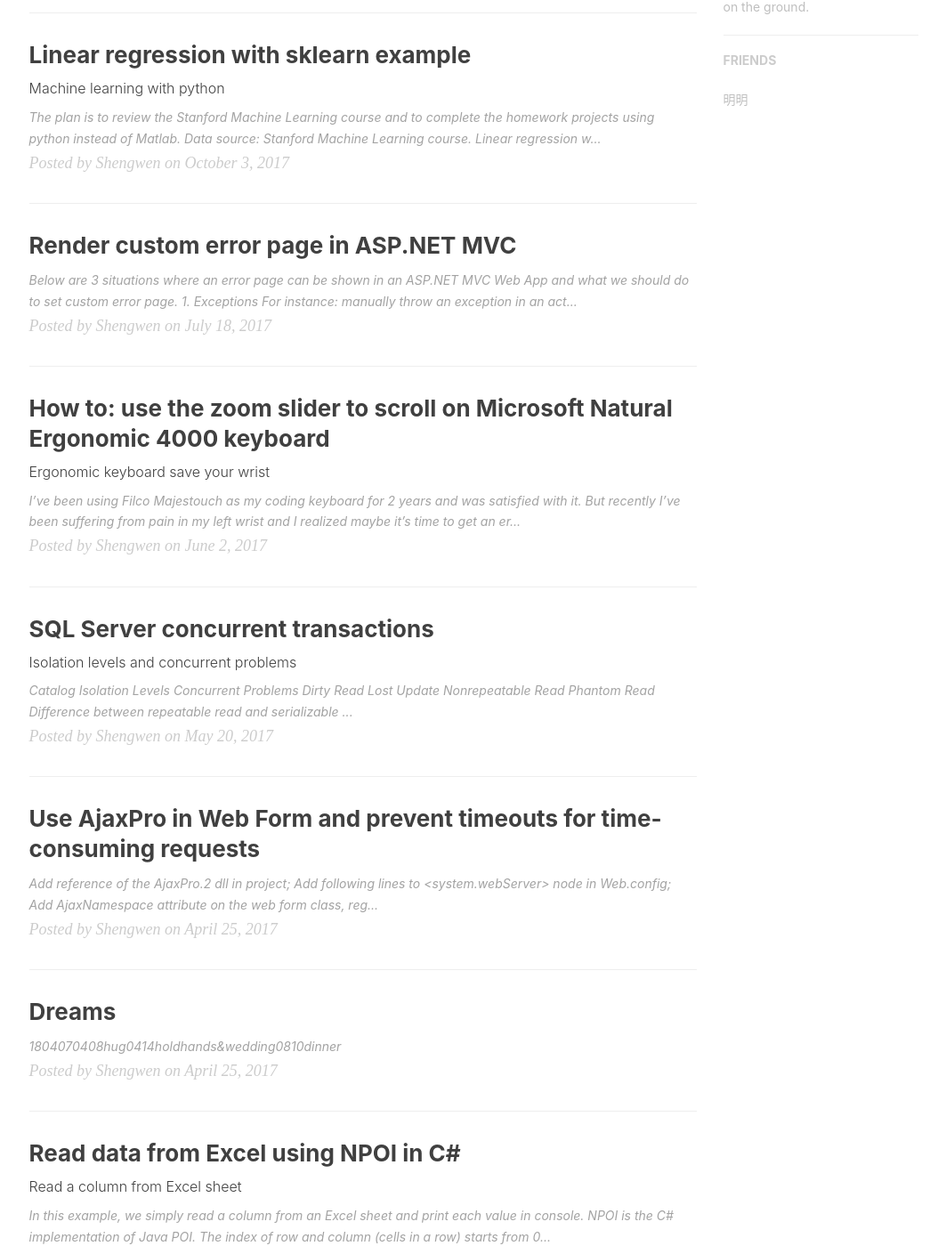
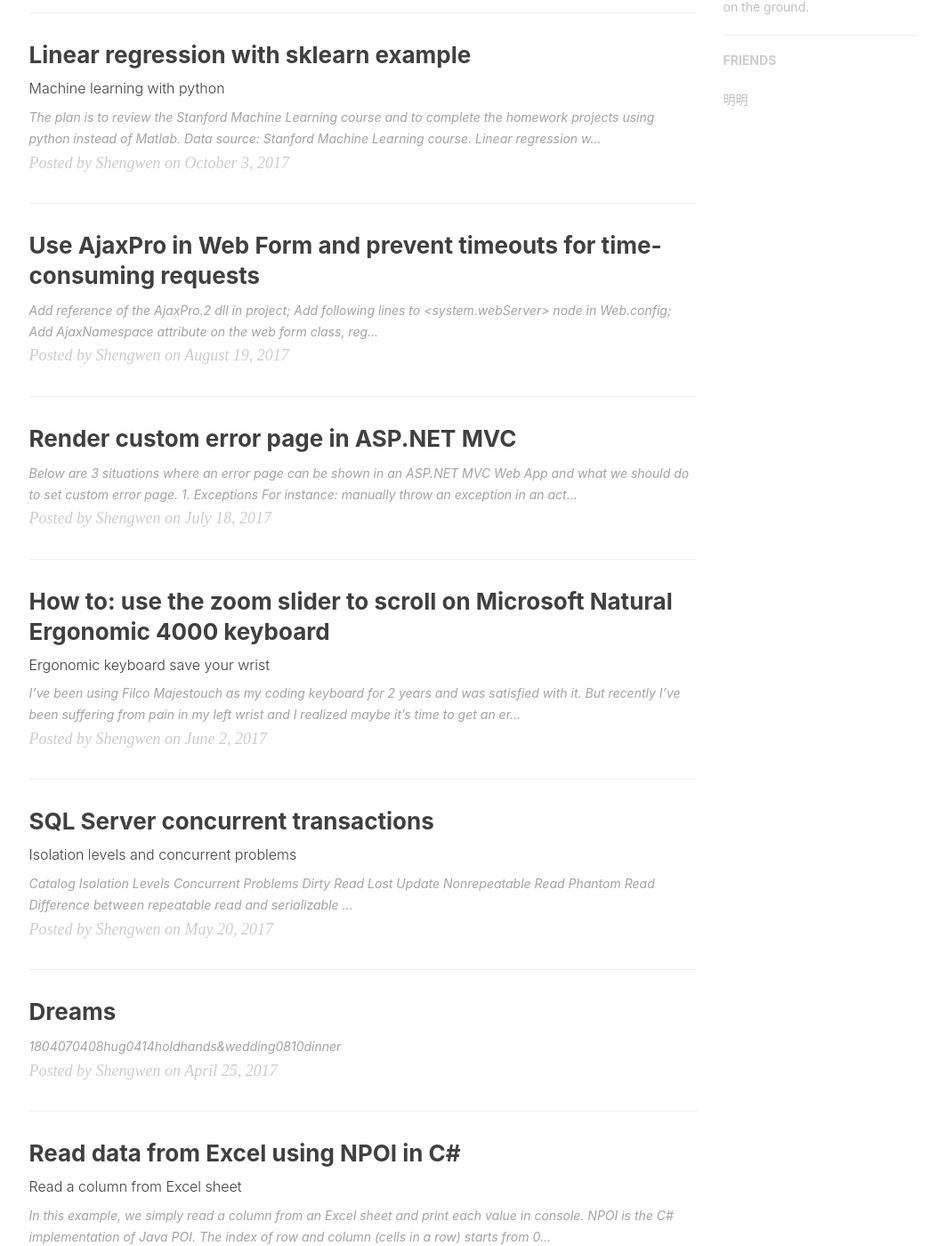
Before and after one commit to shengwenbai/shengwenbai.github.io, a Jekyll site: the page built from index.html, in a window 1280 px wide and 1400 px high, scrolled down 850 px. Shown: the whole window at 89% size, without its empty margins (135-1198 px from the left). Built offline with Jekyll 4.4.1, drawn with Linux system fonts in a browser that asks for light colours; nearby versions of some CDN libraries; the list of posts is cut into pages by our own code; comment, search, counter and statistics services are not loaded.

Commit message:
Update 2017-08-19-ajaxpro.markdown

```diff
--- a/_posts/2017-08-19-ajaxpro.markdown
+++ b/_posts/2017-08-19-ajaxpro.markdown
@@ -2,7 +2,7 @@
 layout:     post
 title:      "Use AjaxPro in Web Form and prevent timeouts for time-consuming requests"
 subtitle:   ""
-date:       2017-04-25 12:00:00
+date:       2017-08-19 12:00:00
 author:     "Shengwen"
 header-img: "img/home-bg-o.jpg"
 tags:
```
